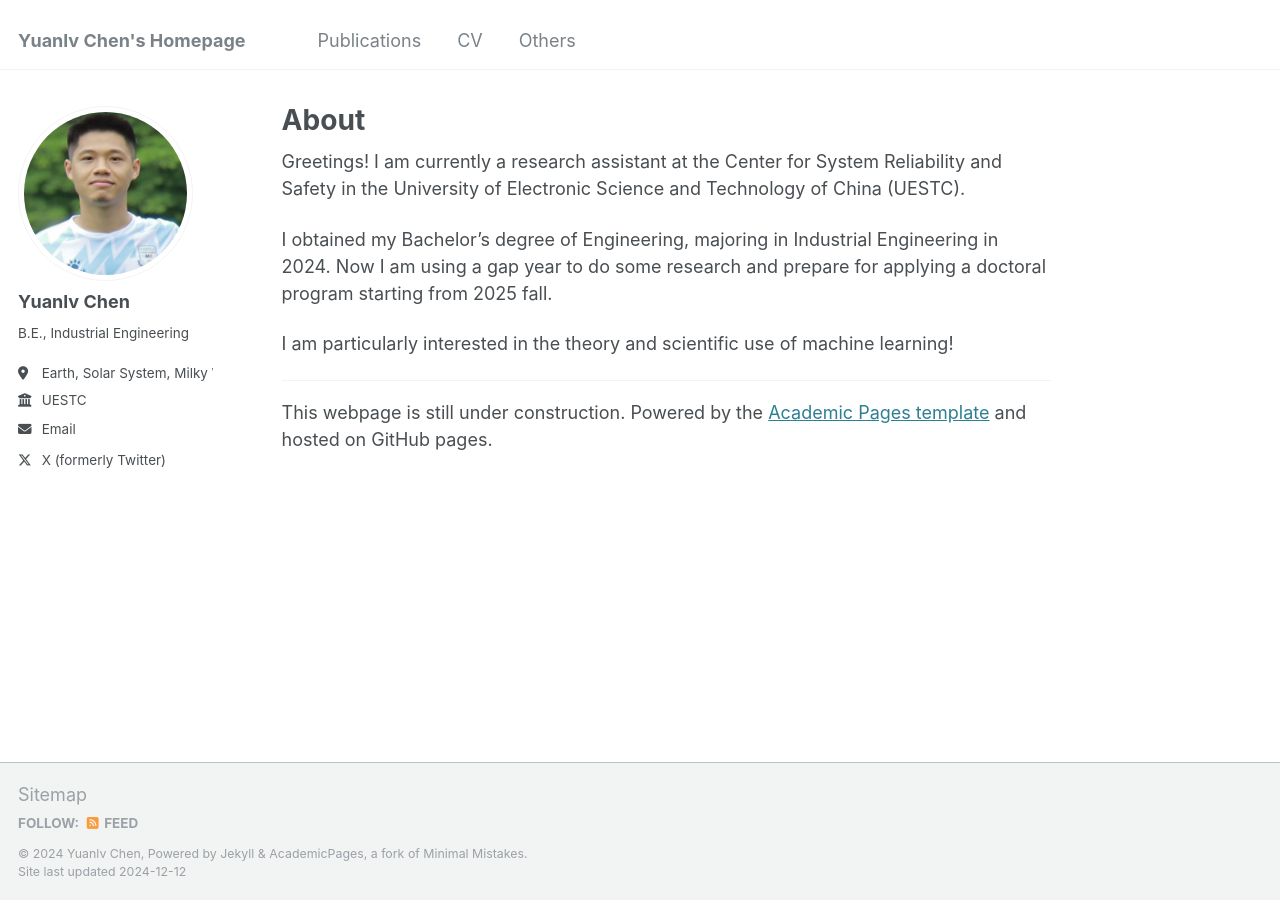
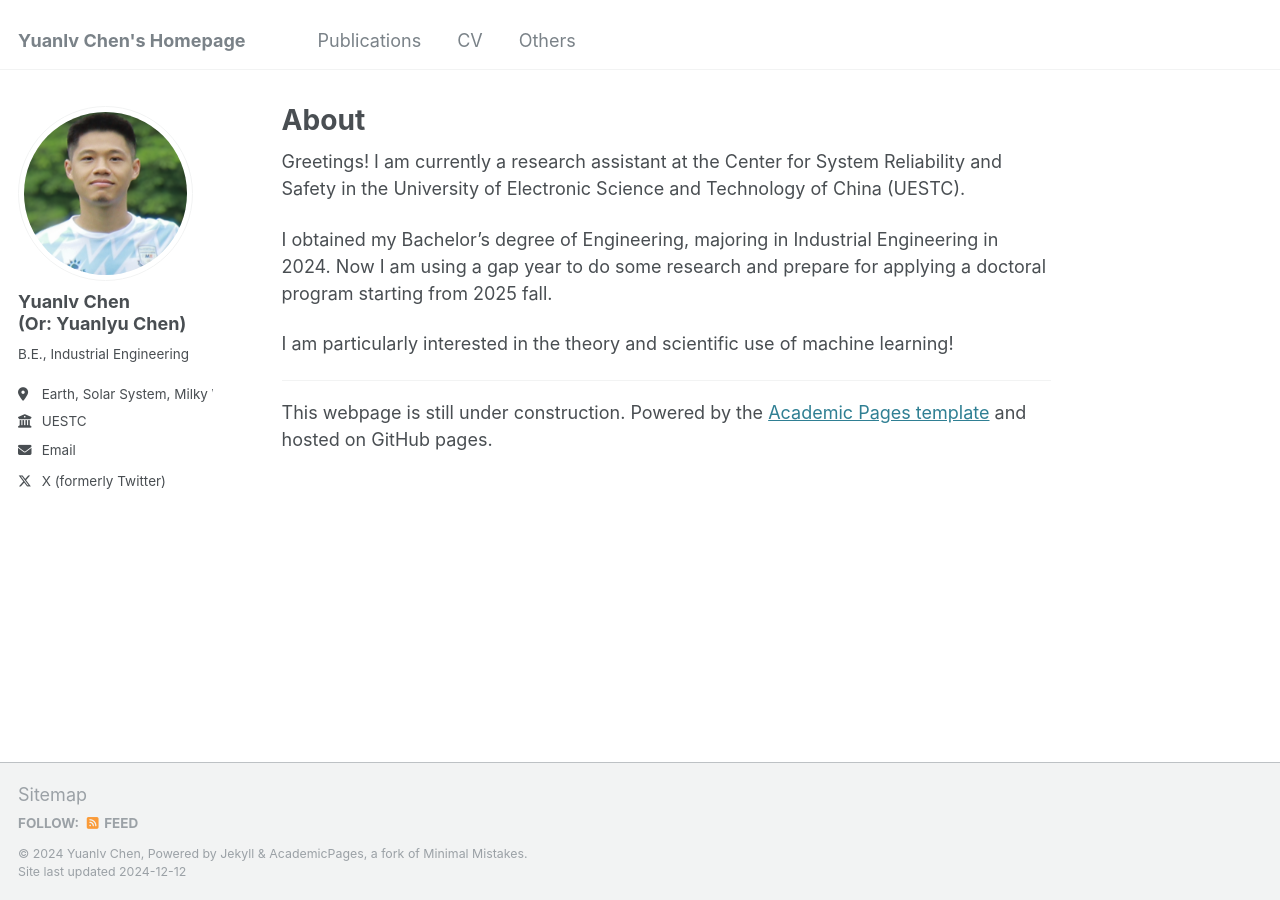
Before and after one commit to YLchen22/YLchen22.github.io, a Jekyll site: the page built from _pages/about.md, in a window 1280 px wide. Built offline with Jekyll 4.4.1, drawn with Linux system fonts in a browser that asks for light colours.

Commit message:
Update _config.yml

```diff
--- a/_config.yml
+++ b/_config.yml
@@ -22,7 +22,7 @@ repository               : "Ylchen22/Ylchen22.github.io"
 author:
   # Biographic information
   avatar           : "profile.png"
-  name             : "Yuanlv Chen"
+  name             : "Yuanlv Chen <br> (Or: Yuanlyu Chen)"
   pronouns         : # example: "she/her"
   bio              : "B.E., Industrial Engineering "
   location         : "Earth, Solar System, Milky Way"
```
